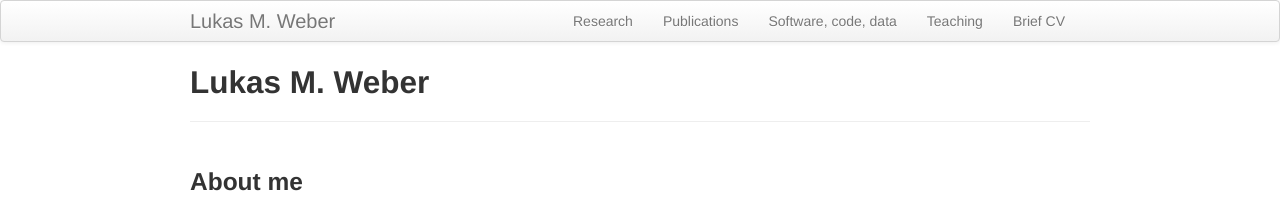
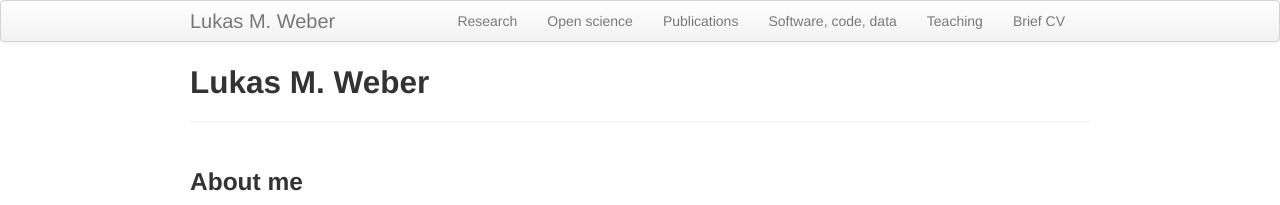
Before and after one commit to lmweber/lmweber.github.io, a Jekyll site: the page built from index.md, in a window 1280 px wide. Shown: the top 205 px of the page. Built offline with Jekyll 4.4.1, drawn with Linux system fonts in a browser that asks for light colours.

Commit message:
put back open science

```diff
--- a/_includes/themes/twitter/default.html
+++ b/_includes/themes/twitter/default.html
@@ -34,6 +34,7 @@
           <a class="brand" href="{{ HOME_PATH }}">{{ site.title }}</a>
           <ul class="nav">
               <li><a href="{{ BASE_PATH }}/pages/research.html">Research</a></li>
+              <li><a href="{{ BASE_PATH }}/pages/open_science.html">Open science</a></li>
               <li><a href="{{ BASE_PATH }}/pages/publications.html">Publications</a></li>
               <li><a href="{{ BASE_PATH }}/pages/software_code_data.html">Software, code, data</a></li>
               <li><a href="{{ BASE_PATH }}/pages/teaching.html">Teaching</a></li>
```
